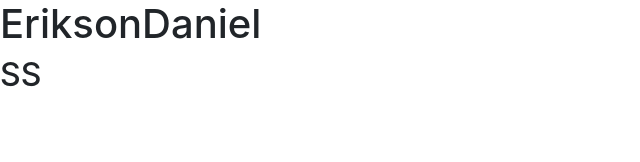
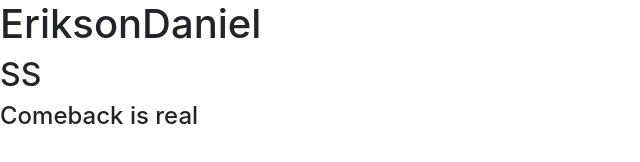
Before and after one commit to EriksonDaniel/EriksonDaniel.github.io, a website: page index.html in a window 1280 px wide. Shown: the whole page, without its empty margins (0-640 px from the left). Drawn offline with nearby package versions, Linux system fonts and the light colour scheme.

Commit message:
update update

```diff
--- a/index.html
+++ b/index.html
@@ -20,6 +20,9 @@
 <body>
     <h1>EriksonDaniel</h1>
     <h2>SS</h2>
+    <div>
+        <h4>Comeback is real</h4>
+    </div>
 
 </body>
 </html>
```
